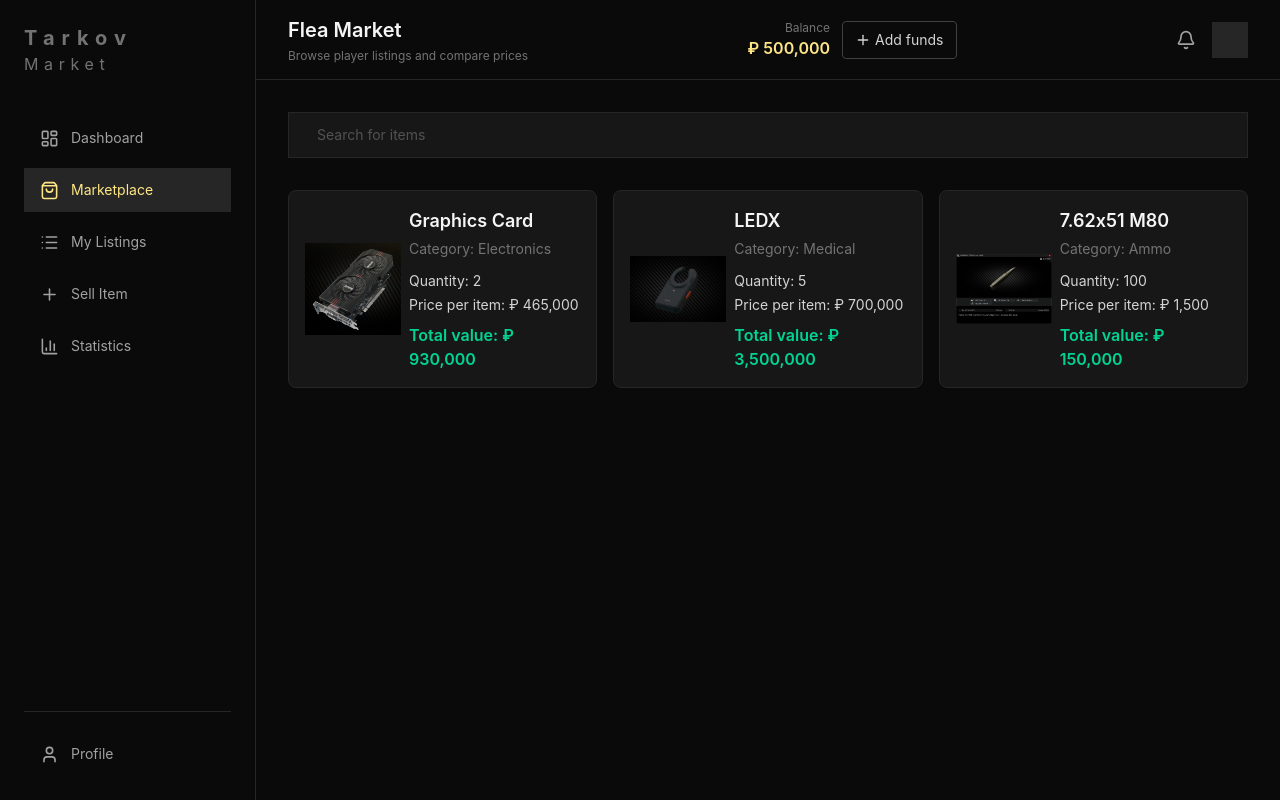
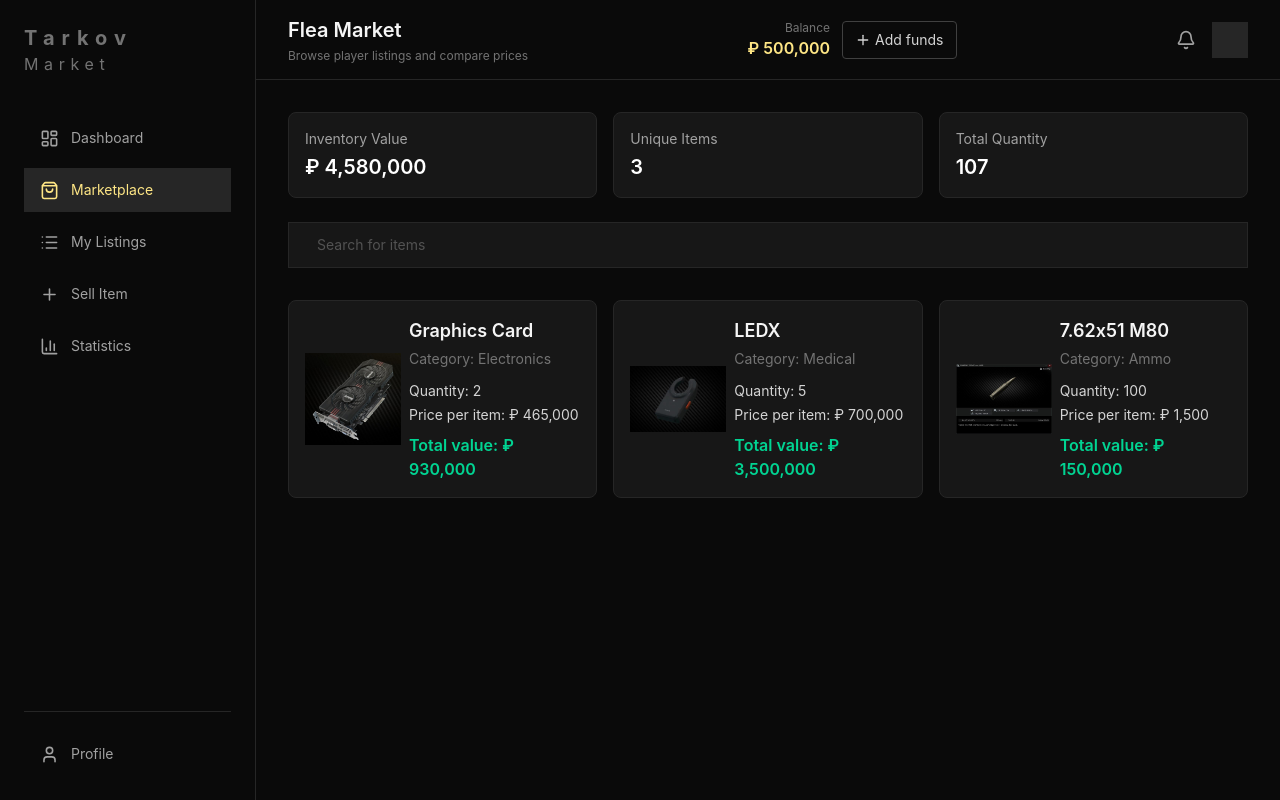
Before and after one commit to SakariasRE/tarkov-market, a React (Vite) app: page / in a window 1280 px wide. Built offline with nearby package versions, Linux system fonts and the light colour scheme.

Commit message:
Update inventory.tsx

```diff
--- a/src/pages/inventory.tsx
+++ b/src/pages/inventory.tsx
@@ -6,21 +6,66 @@ import InventoryItemCard from "../components/inventoryItemCard";
 
 function Inventory() {
   const [items, setItems] = useState<InventoryItem[]>(() => {
-        const savedItems = localStorage.getItem('inventory');
-        return savedItems ? JSON.parse(savedItems) : [{...marketItems[0], quantity: 2}, {...marketItems[1], quantity: 5}, {...marketItems[2], quantity: 100}];
+    const savedItems = localStorage.getItem("inventory");
+
+    return savedItems
+      ? JSON.parse(savedItems)
+      : [
+          { ...marketItems[0], quantity: 2 },
+          { ...marketItems[1], quantity: 5 },
+          { ...marketItems[2], quantity: 100 },
+        ];
   });
+
+  const totalInventoryValue = items.reduce(
+    (total, item) => total + item.price * item.quantity,
+    0
+  );
+
+  const uniqueItems = items.length;
+
+  const totalQuantity = items.reduce(
+    (total, item) => total + item.quantity,
+    0
+  );
+
   return (
     <main className="flex-1 p-8">
       <div className="mx-auto w-full max-w-[1600px]">
+        <div className="mb-6 grid grid-cols-1 gap-4 sm:grid-cols-3">
+          <div className="rounded-lg border border-neutral-800 bg-neutral-900 p-4">
+            <p className="text-sm text-neutral-400">Inventory Value</p>
+            <p className="mt-1 text-xl font-semibold text-white">
+              ₽ {totalInventoryValue.toLocaleString()}
+            </p>
+          </div>
+
+          <div className="rounded-lg border border-neutral-800 bg-neutral-900 p-4">
+            <p className="text-sm text-neutral-400">Unique Items</p>
+            <p className="mt-1 text-xl font-semibold text-white">
+              {uniqueItems}
+            </p>
+          </div>
+
+          <div className="rounded-lg border border-neutral-800 bg-neutral-900 p-4">
+            <p className="text-sm text-neutral-400">Total Quantity</p>
+            <p className="mt-1 text-xl font-semibold text-white">
+              {totalQuantity}
+            </p>
+          </div>
+        </div>
+
         <div className="mb-8 flex items-center gap-3">
           <div className="flex flex-1 items-center border border-neutral-800 bg-neutral-900 px-4">
             <input
               type="text"
               placeholder="Search for items"
-                            className="w-full bg-transparent px-3 py-3 text-sm text-white outline-none placeholder:text-neutral-600"
+              aria-label="Search inventory items"
+              className="w-full bg-transparent px-3 py-3 text-sm text-white outline-none placeholder:text-neutral-600 focus-visible:ring-2 focus-visible:ring-yellow-400"
             />
           </div>
         </div>
+
         <div className="grid grid-cols-1 gap-4 md:grid-cols-2 xl:grid-cols-3">
           {items.map((item) => (
             <InventoryItemCard key={item.id} item={item} />
```
Lines whose indentation alone changed are shown as unchanged.
